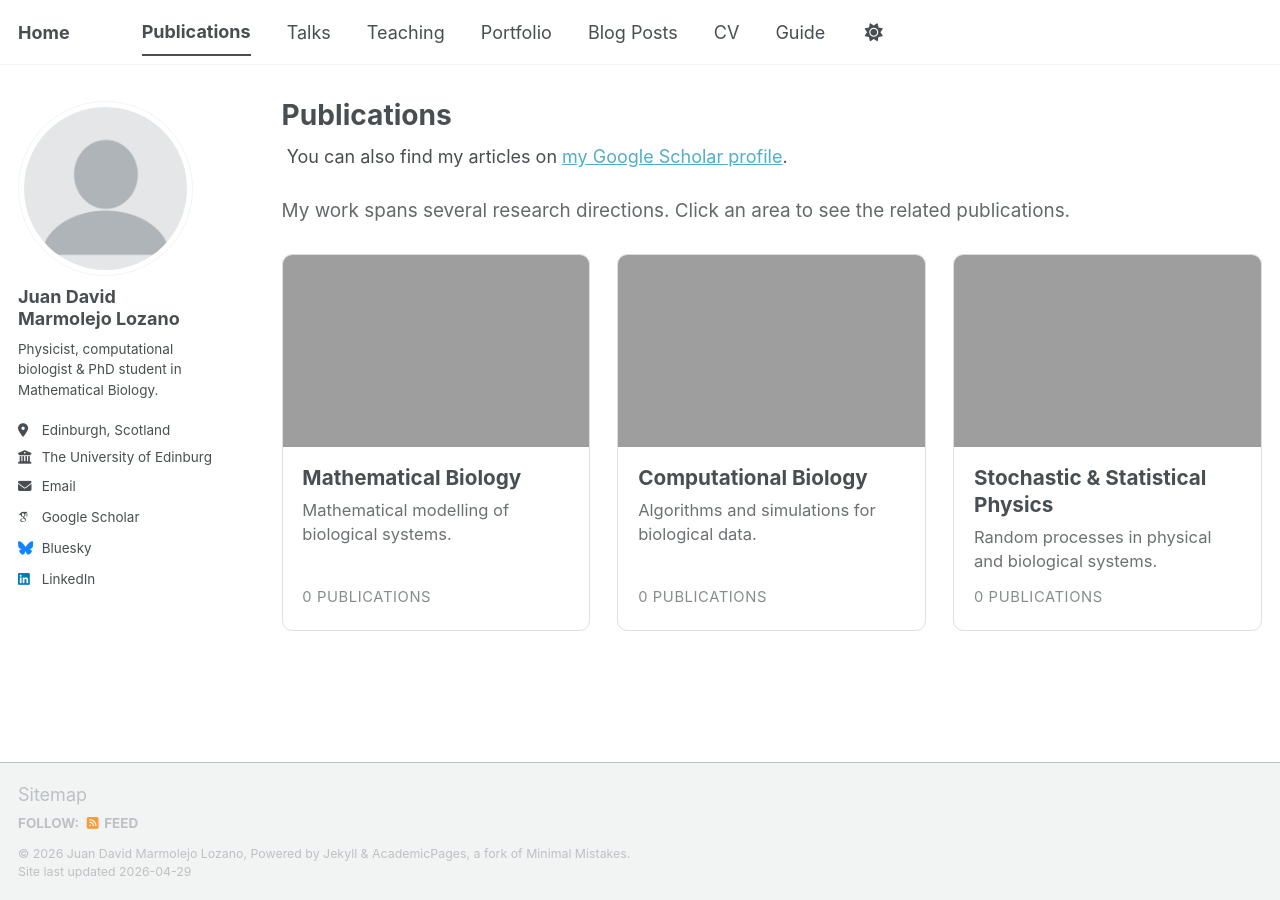
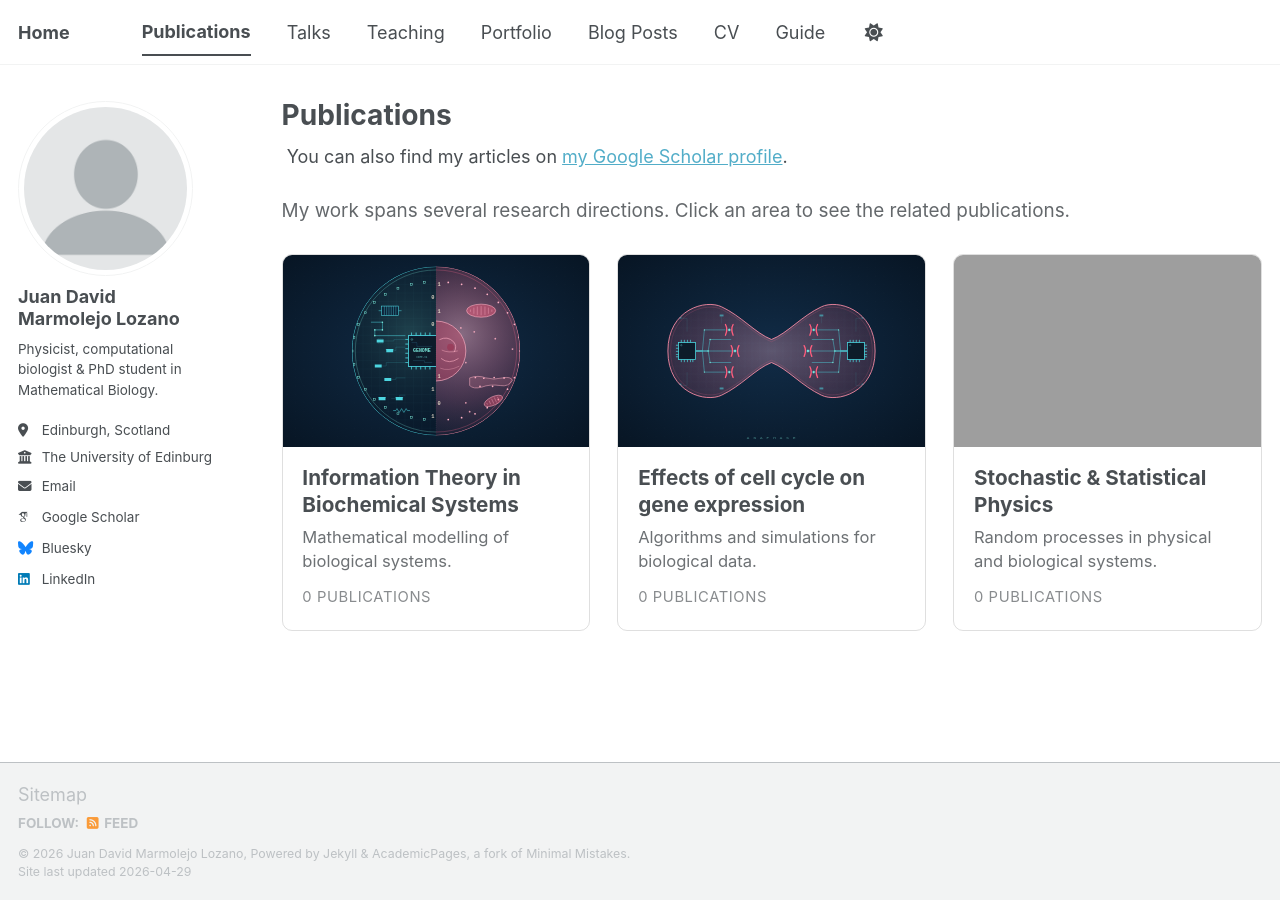
Before and after one commit to jdmarmolejo/jdmarmolejo.github.io, a Jekyll site: the page built from _pages/publications.html, in a window 1280 px wide. Built offline with Jekyll 4.4.1, drawn with Linux system fonts in a browser that asks for light colours; some web fonts are replaced; a script bundle is joined from its source files by our own code; library files that are not in the unit come from our copies.

Commit message:
Update research_areas.yml

```diff
--- a/_data/research_areas.yml
+++ b/_data/research_areas.yml
@@ -13,14 +13,14 @@
 # =====================================================================
 
 - id: mathematical-biology
-  title: "Mathematical Biology"
+  title: "Information Theory in Biochemical Systems"
   description: "Mathematical modelling of biological systems."
-  image: /images/area-math-bio.jpg
+  image: /images/cell-info-theory.svg
 
 - id: computational-biology
-  title: "Computational Biology"
+  title: "Effects of cell cycle on gene expression"
   description: "Algorithms and simulations for biological data."
-  image: /images/area-comp-bio.jpg
+  image: /images/cell-division-circuit.svg
 
 - id: stochastic-physics
   title: "Stochastic & Statistical Physics"
```
